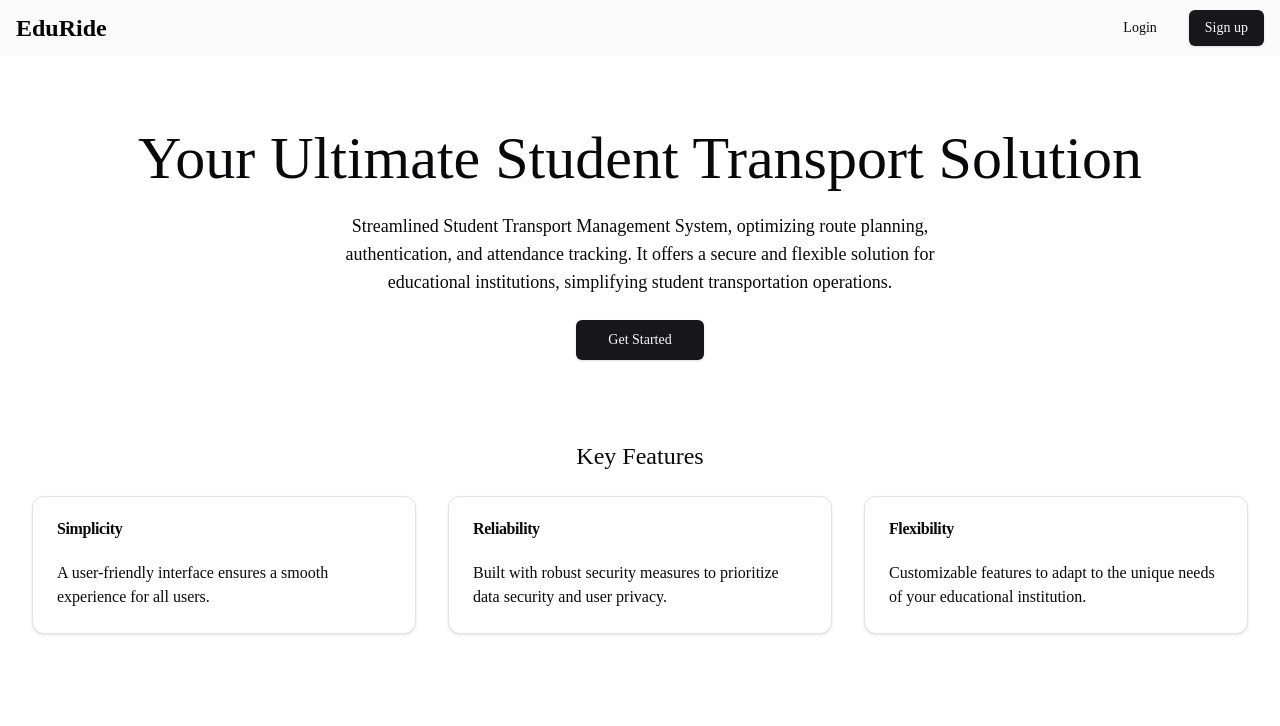
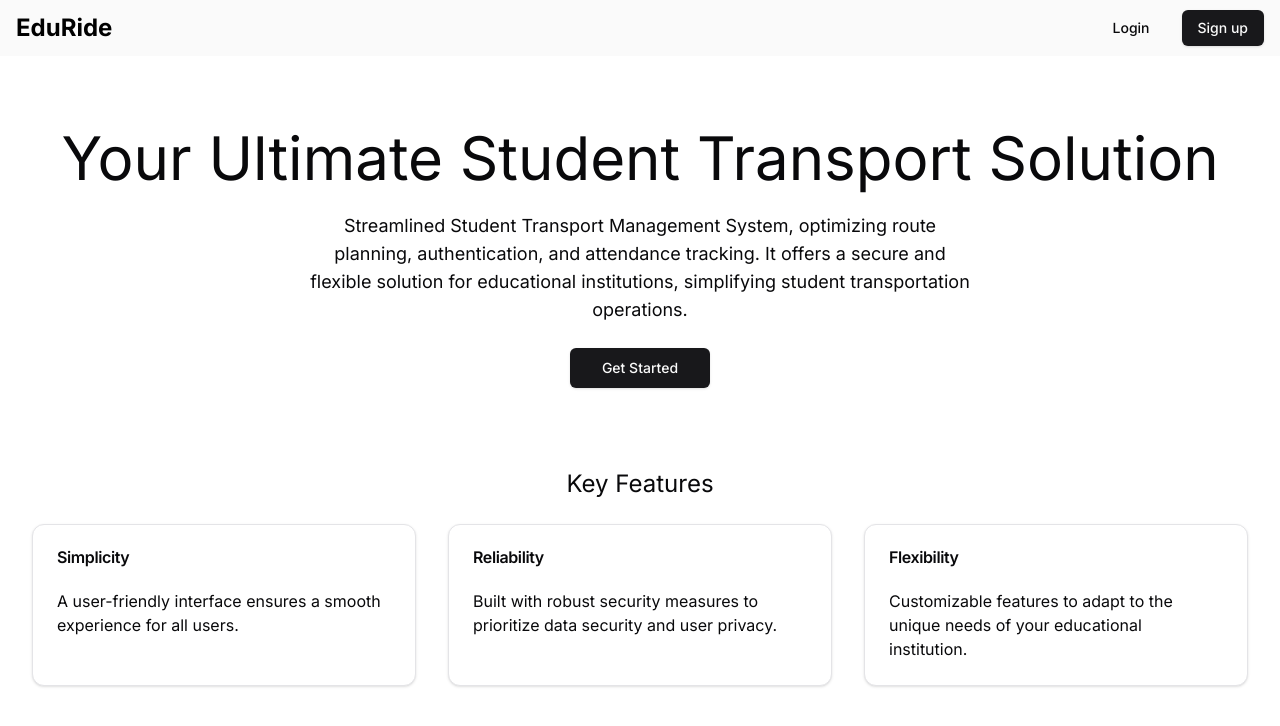
Before and after one commit to Asonance11/EduRide, a Next.js app: page / in a window 1280 px wide. Shown: the top 726 px of the page. Built offline with nearby package versions, Linux system fonts and the light colour scheme.

Commit message:
Update layout.tsx

```diff
--- a/app/layout.tsx
+++ b/app/layout.tsx
@@ -6,8 +6,6 @@ import { Toaster } from 'sonner';
 
 const inter = Inter({
   subsets: ['latin'],
-  weight: ['100', '200', '300', '400', '500', '600', '700', '800', '900'],
-  variable: '--font-sans',
 });
 
 export const metadata: Metadata = {
@@ -26,7 +24,7 @@ export default function RootLayout({
 }>) {
   return (
     <html lang="en">
-      <body className={cn(inter.variable)}>
+      <body className={cn(inter.className)}>
         <Toaster richColors />
         {children}
       </body>
```
